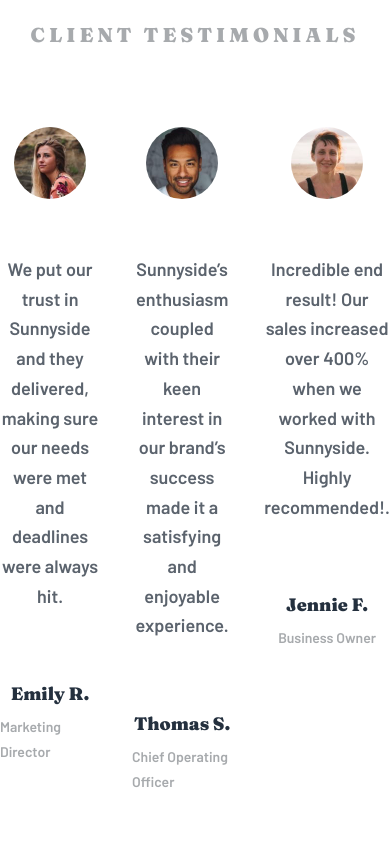
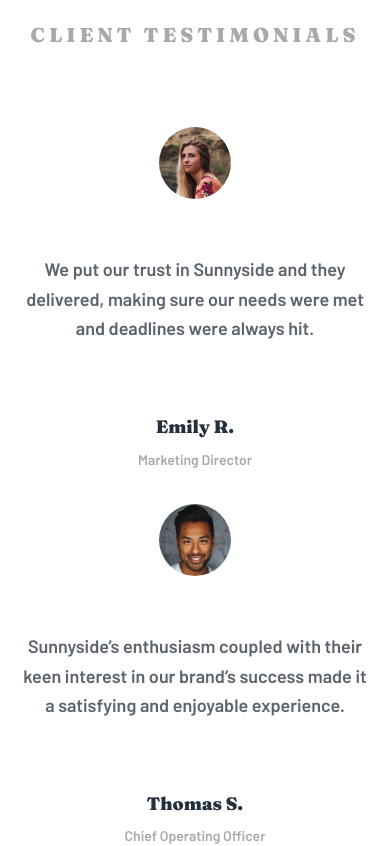
Before and after one commit to JakubM-I/agency-landing-page, a React (Vite) app: page / in a window 390 px wide. Shown: the part 940-1786 px from the top of the page. Built offline with nearby package versions, Linux system fonts and the light colour scheme.

Commit message:
Add resposivnes to testimonial items

```diff
--- a/src/components/Testimonials/index.tsx
+++ b/src/components/Testimonials/index.tsx
@@ -7,7 +7,7 @@ const Testimonials: React.FC = () => {
         <div className="w-full bg-white py-[162px]">
             <div className="testimonials-width">
                 <p className="text-center uppercase text-preset-6 text-grey-400 mb-20">Client testimonials</p>
-                <div className="flex justify-center items-start gap-8">
+                <div className="flex flex-col md:flex-row justify-center items-center md:items-start gap-8">
                     <div className="w-[350px] flex flex-col justify-start items-center gap-[72px]">
                         <div className="flex flex-col justify-start items-center gap-14">
                             <img src={emilly} alt="Emily R. - Marketing Director" className="w-[72px] h-[72px] rounded-full" />
```
